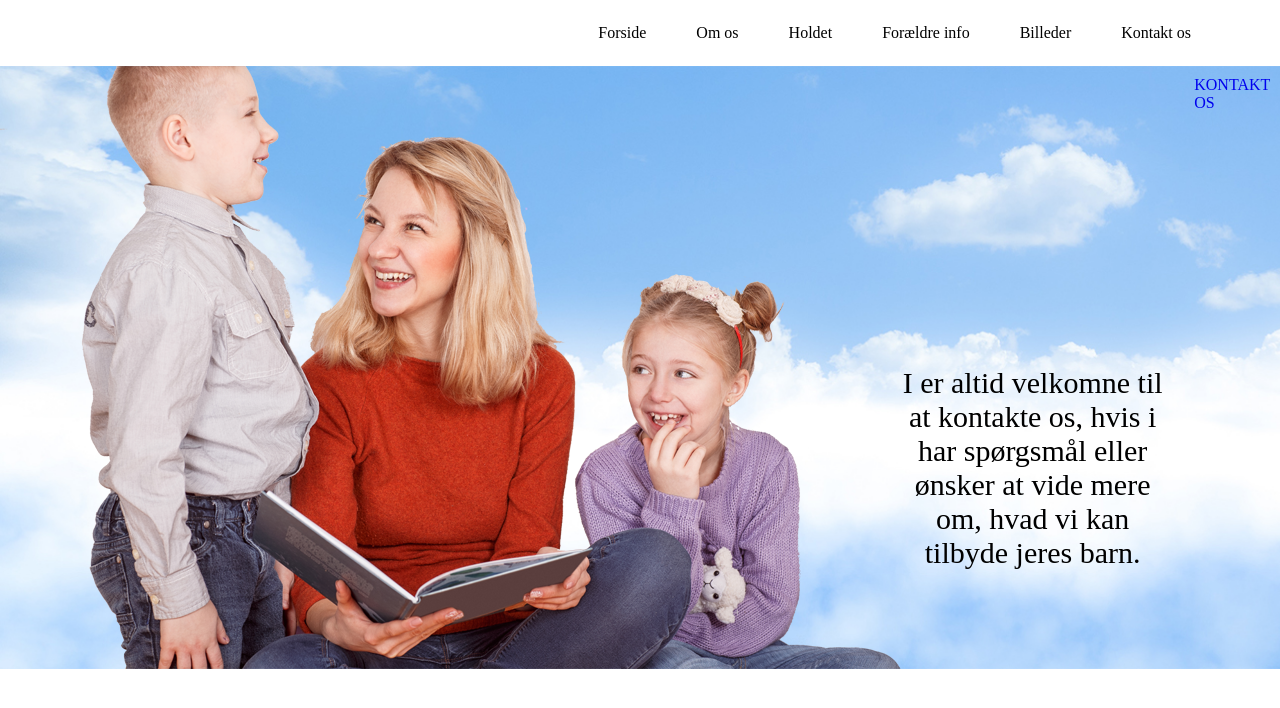
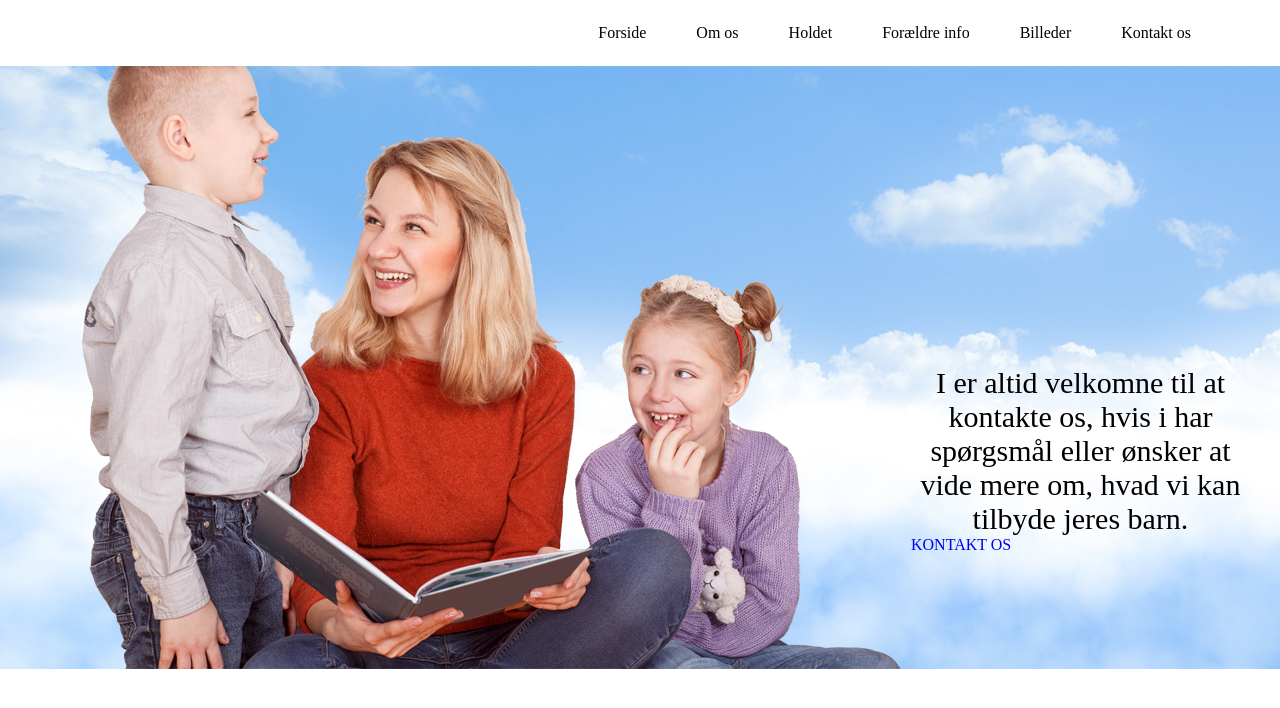
Before and after one commit to kod570/Hjemmeside-til-Jette, a plain HTML site: page index.html in a window 1280 px wide. Drawn offline with Linux system fonts and the light colour scheme.

Commit message:
Header fixed shit

```diff
--- a/css/style.css
+++ b/css/style.css
@@ -8,13 +8,13 @@ header {
   background-image: url(../img/light-sky-clouds-675977.jpg);
   background-repeat: no-repeat;
   background-size: cover;
-  max-width: 1400px;
-  display: flex;
   margin: 0 auto;
 }
 
-header img {
+#headersection {
+  display: flex;
   max-width: 1400px;
+  margin: 0 auto;
 }
 
 header p {
--- a/index.html
+++ b/index.html
@@ -20,12 +20,16 @@
       </ul>
     </nav>
     <header>
+      <section id="headersection">
         <img src="img/Familiebillede.png" />
+        <div>
         <p>
           I er altid velkomne til at kontakte os, hvis i har spørgsmål eller
           ønsker at vide mere om, hvad vi kan tilbyde jeres barn.
         </p>
         <a href="#">kontakt os</a>
+      </div>
+    </section>
       </header>
   </body>
 </html>
```
